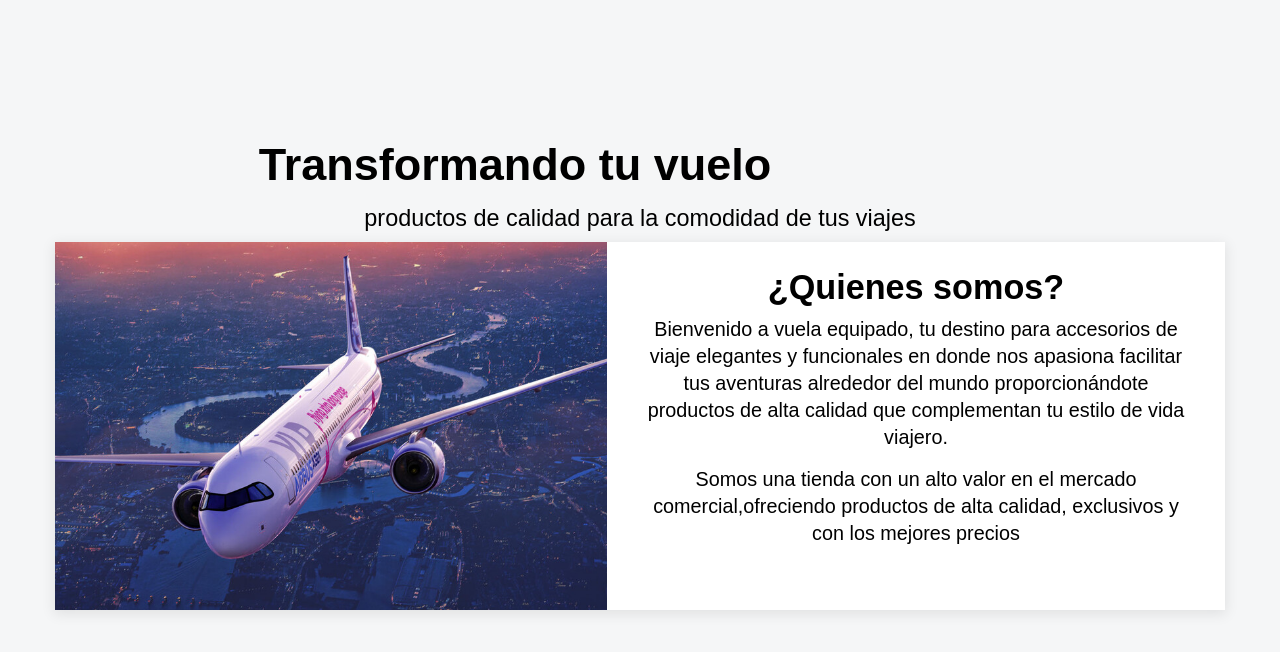
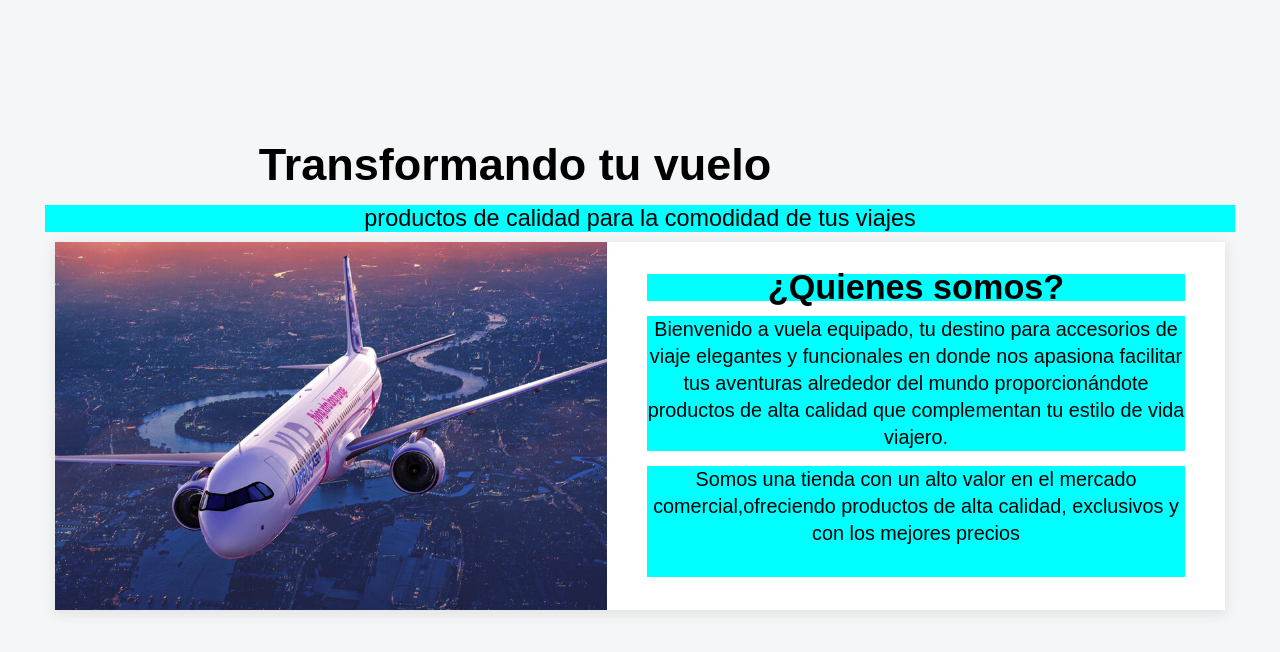
Before and after one commit to MarianaRoo/VuelaEquipado, a React (Create React App) app in the folder proyecto/mi-app/: page / in a window 1280 px wide. Shown: the top 652 px of the page. Built offline with nearby package versions, Linux system fonts and the light colour scheme.

Commit message:
Prueba de color

```diff
--- a/proyecto/mi-app/src/Componentes/archivo.css
+++ b/proyecto/mi-app/src/Componentes/archivo.css
@@ -33,3 +33,6 @@
     margin-top: 15px;
     padding-bottom: 30px;
 }
+p{
+    background-color: aqua;
+}
```
